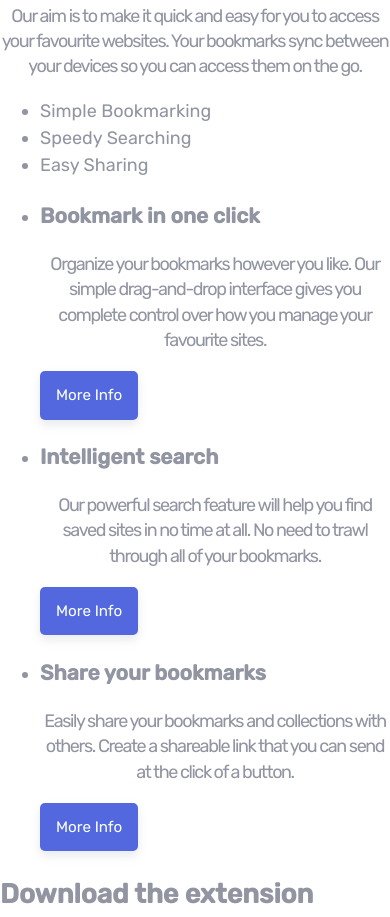
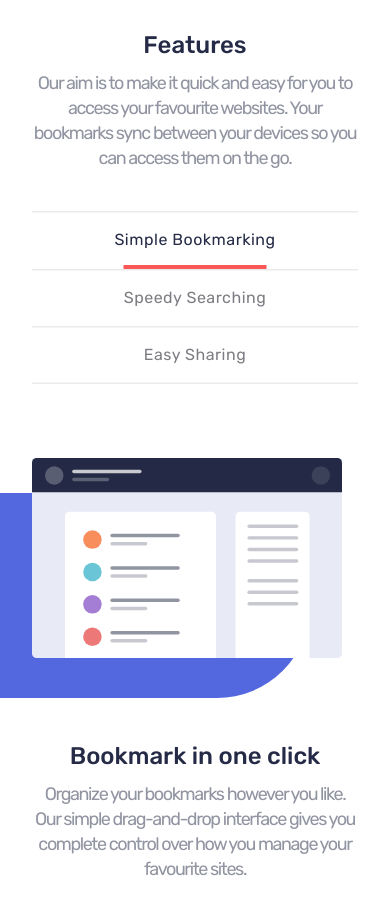
Before and after one commit to tretyakvl/landing_challenge, a website: page source/index.html in a window 390 px wide. Shown: the part 820-1737 px from the top of the page. Drawn offline with nearby package versions, Linux system fonts and the light colour scheme; files that its build step writes are made by us from their sources.

Commit message:
Finishes features mobile styles

```diff
--- a/source/index.html
+++ b/source/index.html
@@ -74,26 +74,26 @@
       </div>
     </section>
     <section class="features">
-      <h2>Features</h2>
-      <p>
+      <h2 class="features__header">Features</h2>
+      <p class="features__text">
         Our aim is to make it quick and easy for you to access your favourite websites.
         Your bookmarks sync between your devices so you can access them on the go.
       </p>
       <ul class="features__buttons">
-        <li><a class="features__button">Simple Bookmarking</a></li>
+        <li><a class="features__button features__button--active">Simple Bookmarking</a></li>
         <li><a class="features__button">Speedy Searching</a></li>
         <li><a class="features__button">Easy Sharing</a></li>
       </ul>
       <ul class="features__content">
-        <li>
-          <h3>Bookmark in one click</h3>
-          <p>
+        <li class="features__feature features__feature--shown">
+          <h3 class="features__header">Bookmark in one click</h3>
+          <p class="features__text">
             Organize your bookmarks however you like. Our simple drag-and-drop interface
             gives you complete control over how you manage your favourite sites.
           </p>
           <a href="" class="button">More Info</a>
         </li>
-        <li>
+        <li class="features__feature">
           <h3>Intelligent search</h3>
           <p>
             Our powerful search feature will help you find saved sites in no time at all.
@@ -101,7 +101,7 @@
           </p>
           <a href="" class="button">More Info</a>
         </li>
-        <li>
+        <li class="features__feature">
           <h3>Share your bookmarks</h3>
           <p>
             Easily share your bookmarks and collections with others. Create a shareable
--- a/source/sass/_scaffolding.scss
+++ b/source/sass/_scaffolding.scss
@@ -40,6 +40,13 @@ h1 {
   line-height: 1.25;
 }
 
+h2, h3, h4 {
+  color: $dark-blue;
+  font-size: 1.5rem;
+  font-weight: 500;
+  text-align: center;
+}
+
 p {
   text-align: center;
   line-height: 1.4;
--- /dev/null
+++ b/source/sass/blocks/_features.scss
@@ -0,0 +1,110 @@
+.features {
+  padding: 5.5rem 2rem;
+}
+
+.features__header {
+  margin-bottom: 0.5rem;
+}
+
+.features__text {
+  margin-top: 0;
+  margin-bottom: 2.5rem;
+}
+
+.features__buttons {
+  display: flex;
+  flex-direction: column;
+
+  margin-top: 0;
+  margin-bottom: 4.6rem;
+  padding: 0;
+
+  color: hsl(250, 2.5%, 50%);
+  font-size: 1rem;
+  text-align: center;
+  letter-spacing: 0.5px;
+
+  list-style: none;
+}
+
+.features__buttons li {
+  box-shadow: 0 0.1em rgba($grayish-blue, 0.2) inset;
+}
+
+.features__buttons li:last-child {
+  box-shadow: 0 -0.1em rgba($grayish-blue, 0.2) inset,
+              0 0.1em rgba($grayish-blue, 0.2) inset;
+}
+
+.features__button {
+  position: relative;
+  display: block;
+
+  line-height: 3.6;
+
+  cursor: pointer;
+
+  &::after {
+    content: '';
+
+    position: absolute;
+    right: 50%;
+    bottom: 0;
+
+    height: 4px;
+    width: 0;
+
+    background-color: $soft-red;
+    transform: translateX(50%);
+  }
+}
+
+.features__button--active {
+  color: $dark-blue;
+
+  &::after {
+    width: 143px;
+  }
+}
+
+.features__content {
+  margin: 0;
+  padding: 0;
+
+  list-style: none;
+}
+
+.features__feature {
+  position: relative;
+
+  display: none;
+  padding-top: 16rem;
+
+  background: url(../img/illustration-features-tab-1.svg) 0 0/310px no-repeat;
+
+  &::before {
+    content: '';
+
+    position: absolute;
+    top: 35px;
+    right: 50%;
+    left: 0;
+    z-index: -1;
+
+    height: 205px;
+    margin-right: -115px;
+    margin-left: -200px;
+
+    background-color: #5368df;
+    border-top-right-radius: 93px;
+    border-bottom-right-radius: 93px;
+  }
+}
+
+.features__feature .button {
+  display: none;
+}
+
+.features__feature--shown {
+  display: block;
+}
--- a/source/sass/main.scss
+++ b/source/sass/main.scss
@@ -5,3 +5,4 @@
 @import 'blocks/buttons';
 @import 'blocks/socials';
 @import 'blocks/hero';
+@import 'blocks/features';
```
